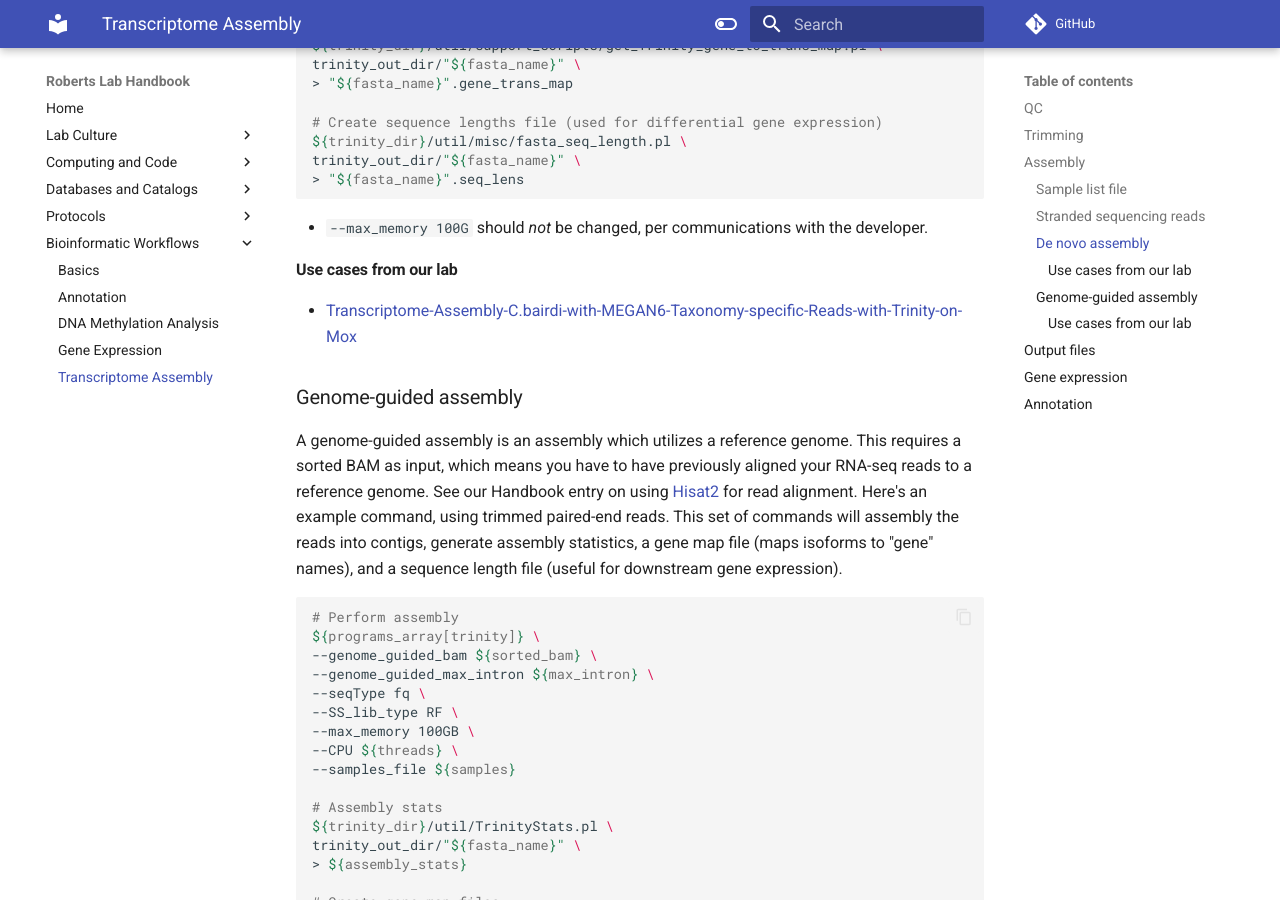
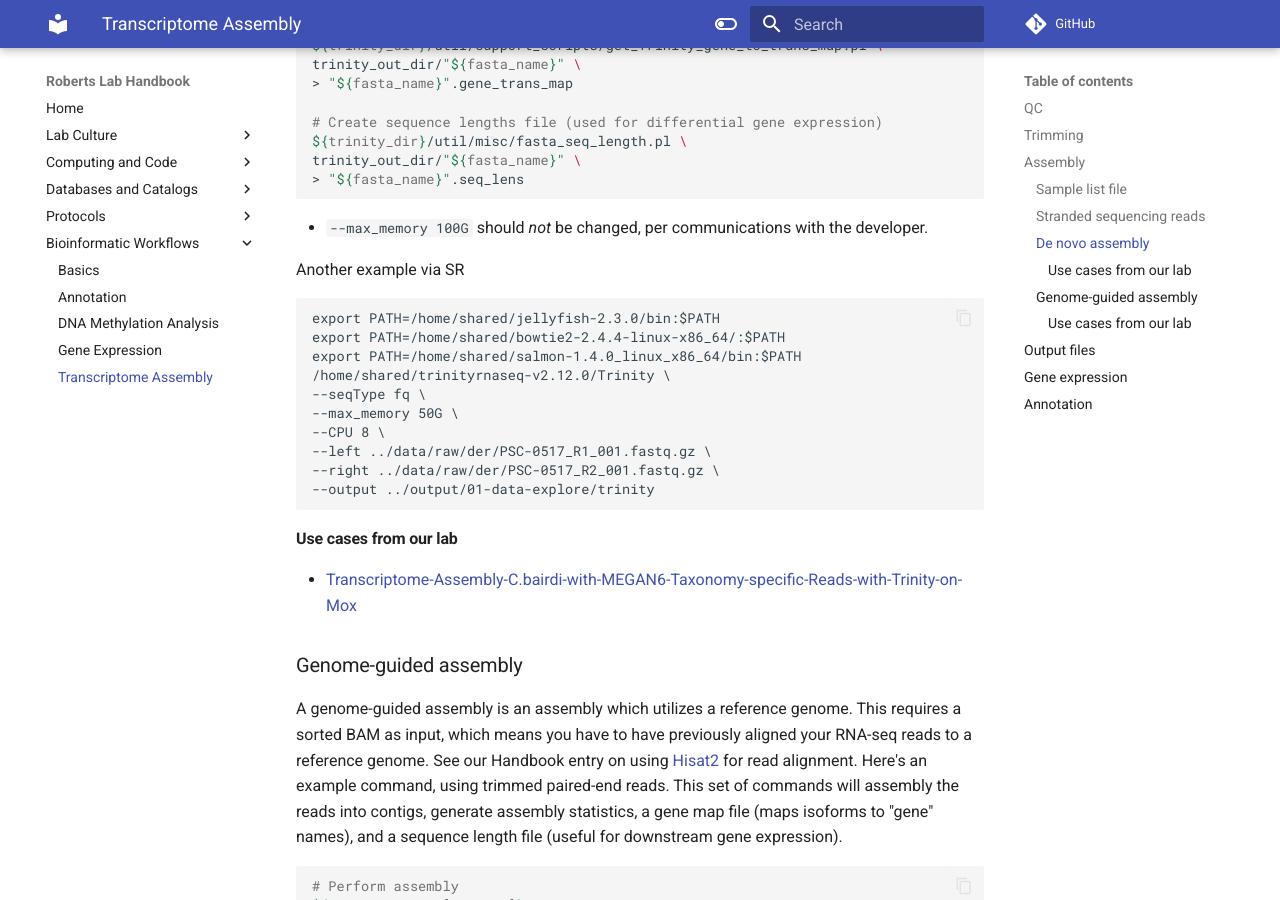
Before and after one commit to RobertsLab/resources, an MkDocs documentation site: the page built from docs/bio_Transcriptome-assembly.md, in a window 1280 px wide and 900 px high, scrolled down 2176 px. Built offline with MkDocs 1.6.1 and Material for MkDocs 9.7.7, drawn with Linux system fonts in a browser that asks for light colours; comment, search, counter and statistics services are not loaded.

Commit message:
Update bio_Transcriptome-assembly.md
steven added trinity example

````diff
--- a/docs/bio_Transcriptome-assembly.md
+++ b/docs/bio_Transcriptome-assembly.md
@@ -72,6 +72,20 @@ trinity_out_dir/"${fasta_name}" \
 ```
 
 - `--max_memory 100G` should _not_ be changed, per communications with the developer.
+
+Another example via SR
+```
+export PATH=/home/shared/jellyfish-2.3.0/bin:$PATH
+export PATH=/home/shared/bowtie2-2.4.4-linux-x86_64/:$PATH
+export PATH=/home/shared/salmon-1.4.0_linux_x86_64/bin:$PATH
+/home/shared/trinityrnaseq-v2.12.0/Trinity \
+--seqType fq \
+--max_memory 50G \
+--CPU 8 \
+--left ../data/raw/der/PSC-0517_R1_001.fastq.gz \
+--right ../data/raw/der/PSC-0517_R2_001.fastq.gz \
+--output ../output/01-data-explore/trinity
+```
 
 #### Use cases from our lab
 
````
